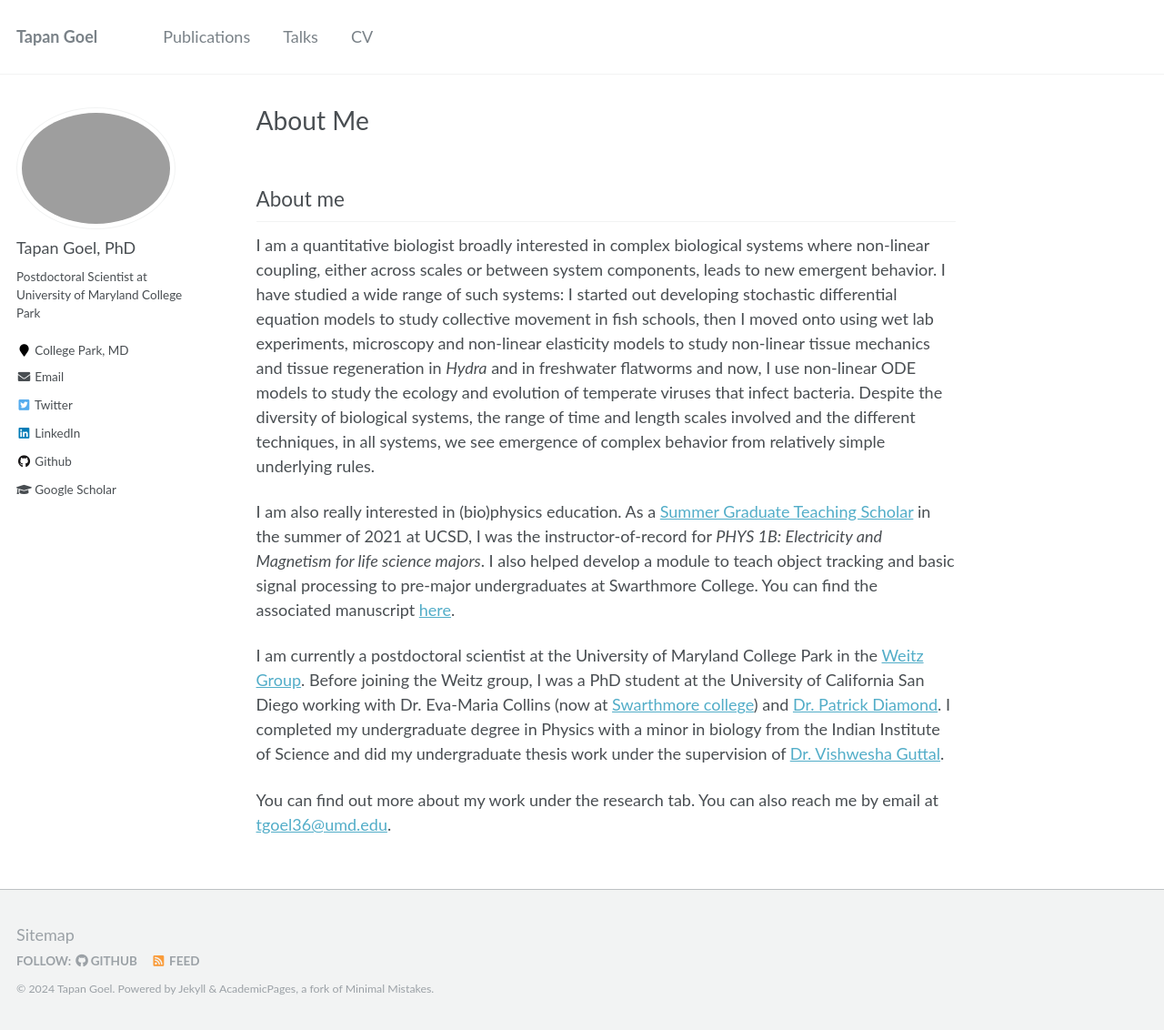
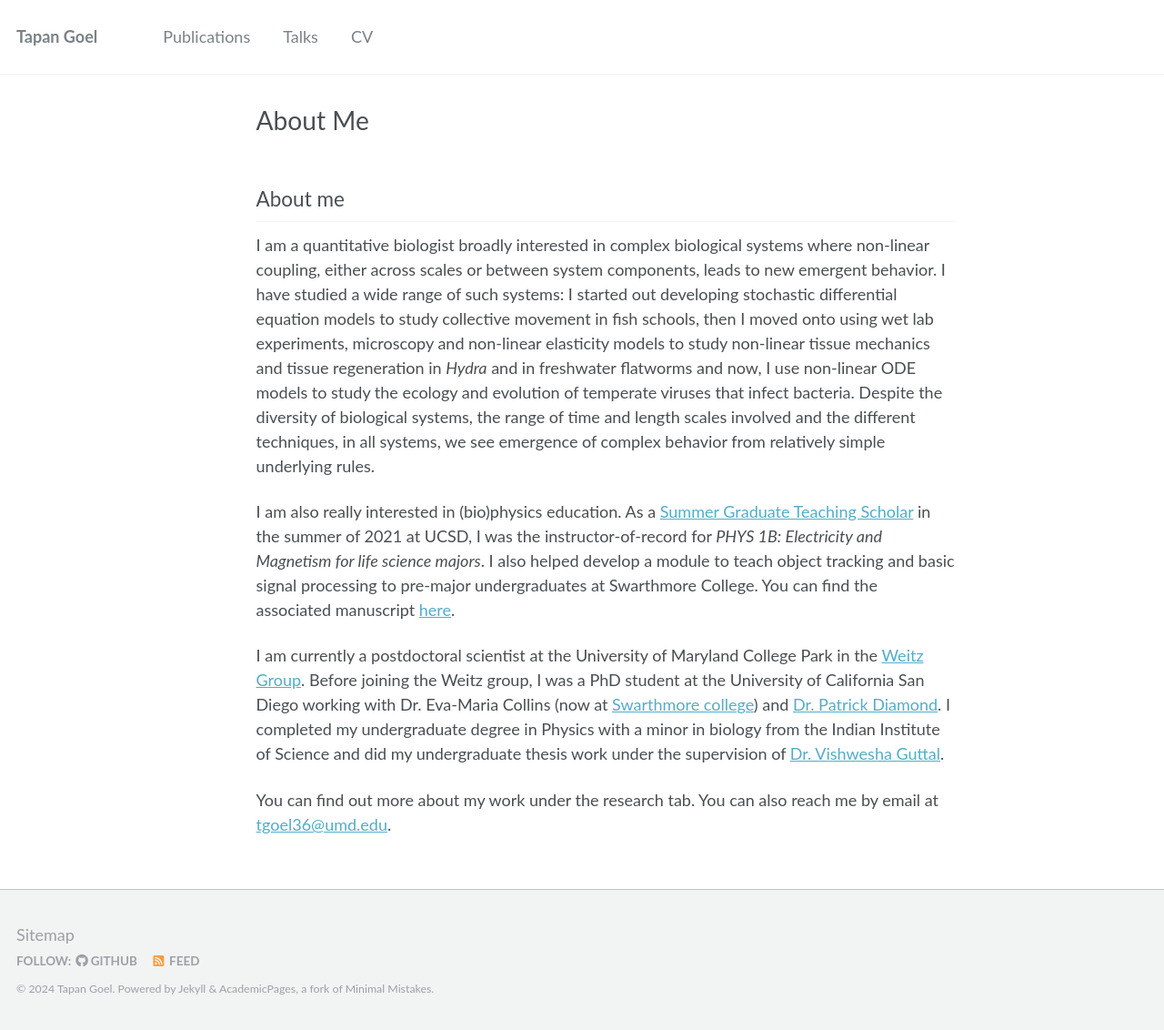
Before and after one commit to tapangoel1994/tapangoel1994.github.io, a Jekyll site: the page built from _pages/about.md, in a window 1280 px wide and 1132 px high. Shown: the whole window at 91% size. Built offline with Jekyll 4.4.1, drawn with Linux system fonts in a browser that asks for light colours; part of the change alters nothing that is shown.

```diff
--- a/_pages/about.md
+++ b/_pages/about.md
@@ -1,8 +1,8 @@
 ---
 permalink: /
 title: "About Me"
-excerpt: ""
-author_profile: true
+excerpt: "testing"
+author_profile: false
 redirect_from:
   - /about/
   - /about.html
```
